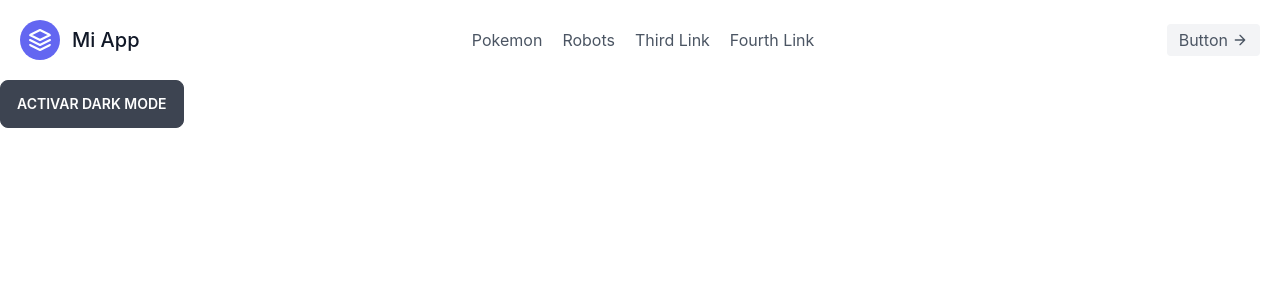
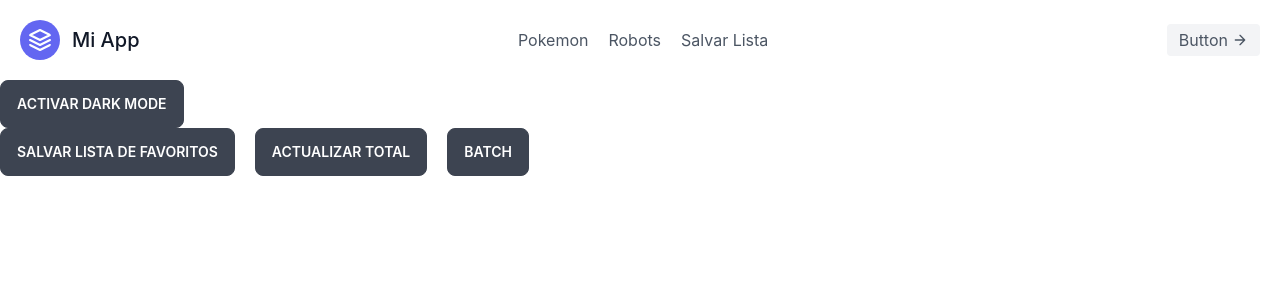
Before and after one commit to karmap/react31860, a React (Create React App) app: page /salvarfavs in a window 1280 px wide. Shown: the top 300 px of the page. Built offline with nearby package versions, Linux system fonts and the light colour scheme.

Commit message:
Firebase / Firestore 2

```diff
--- a/src/App.js
+++ b/src/App.js
@@ -18,6 +18,7 @@ import ToggleDarkMode from './components/ToggleDarkMode';
 import FavRobotsProvider from './context/favRobotsContext';
 import MilanesaNapolitana from './components/shop/MilanesaNapolitana';
 import Milanesas from './components/shop/Milanesas';
+import SaveFavs from './components/robots/SaveFavs';
 
 function App() {
 
@@ -49,6 +50,7 @@ function App() {
             <Route path='/robots/:robotId' element={<RobotDetail/>}/>
             <Route path='/milanesa' element={<MilanesaNapolitana/>}/>
             <Route path='/milanesas' element={<Milanesas/>}/>
+            <Route path='/salvarfavs' element={<SaveFavs/>}/>
           </Routes>
         </BrowserRouter>
       </FavRobotsProvider>
--- a/src/components/NavBar.js
+++ b/src/components/NavBar.js
@@ -14,8 +14,7 @@ const NavBar = () => {
         <nav className="md:ml-auto md:mr-auto flex flex-wrap items-center text-base justify-center">
         <Link to='/pokemon' className="mr-5 hover:text-gray-900">Pokemon</Link>
         <Link to='/robots' className="mr-5 hover:text-gray-900">Robots</Link>
-        <a className="mr-5 hover:text-gray-900">Third Link</a>
-        <a className="mr-5 hover:text-gray-900">Fourth Link</a>
+        <Link to='/salvarfavs' className="mr-5 hover:text-gray-900">Salvar Lista</Link>
         </nav>
         <button className="inline-flex items-center bg-gray-100 border-0 py-1 px-3 focus:outline-none hover:bg-gray-200 rounded text-base mt-4 md:mt-0">Button
         <svg fill="none" stroke="currentColor" strokeLinecap="round" strokeLinejoin="round" strokeWidth="2" className="w-4 h-4 ml-1" viewBox="0 0 24 24">
--- a/src/components/robots/RobotCard.js
+++ b/src/components/robots/RobotCard.js
@@ -1,10 +1,10 @@
-import { memo, useContext, useEffect } from "react"
+import { memo, useEffect } from "react"
 import { Link } from "react-router-dom"
-import { FavRobotsContext } from "../../context/favRobotsContext"
+import { useFavs } from "../../context/favRobotsContext"
 
 const RobotCard = memo( ( {data, darkMode = false} ) => {
 
-  const { addToFavorites } = useContext(FavRobotsContext)
+  const { addToFavorites } = useFavs()
 
   // useEffect(() => {
   //   console.log('Mounting robot card...');
--- a/src/components/robots/RobotsContainer.js
+++ b/src/components/robots/RobotsContainer.js
@@ -29,7 +29,7 @@ const RobotsContainer = () => {
     return new Promise( (resolve, reject) => {
       setTimeout(() => {
         resolve(robotsData)
-      }, 3000);
+      }, 1000);
     })
   }
 
--- /dev/null
+++ b/src/components/robots/SaveFavs.js
@@ -0,0 +1,77 @@
+import { addDoc, collection, doc, getFirestore, updateDoc, writeBatch } from "firebase/firestore"
+import { useFavs } from "../../context/favRobotsContext"
+
+const SaveFavs = () => {
+    const { favorites } = useFavs()
+
+    const saveFavsHandler = () => {
+      const user = {
+        name: 'Juan',
+        phone: '545454545454',
+        email: 'juan@gmail.com'
+      }
+      // equivalente a orden
+      const favs = {
+        buyer: user,
+        // favs equivale a items
+        favs: favorites,
+        total: favorites.length
+      }
+      console.log( favs );
+      saveToFirestore( favs )
+    }
+
+    // const saveToFirestore = (favs) => {
+    //   const db = getFirestore()
+    //   const favsCollection = collection(db, 'favs')
+
+    //   addDoc(favsCollection, favs).then( (response) => {
+    //     console.log( response.id );
+    //   })
+    // }
+
+    const saveToFirestore = async (favs) => {
+      const db = getFirestore()
+      const { id } = await addDoc(collection(db, 'favs'), favs)
+      console.log(id);
+    }
+
+    const updateHandler = async () => {
+      const id = 'Y7mzR47j2CvPyOdAZaHG'
+      // const id = 'idnoexiste'
+      const db = getFirestore()
+      const docToUpdate = doc(db,'favs', id)
+      try {
+        await updateDoc(docToUpdate, {otraprop: 22})
+      } catch (error) {
+        console.log('hubo algún error', error);
+      }
+    }
+
+    const batchHandler = () => {
+      const db = getFirestore()
+      const batch = writeBatch(db)
+
+      const doc1 = doc(db, 'favs', 'Y7mzR47j2CvPyOdAZaHG')
+      batch.update(doc1, { total: 33 })
+
+      const doc2 = doc(db, 'favs', 'h96eOXywfWrSN9fnfOPq')
+      batch.update(doc2, { total: 55 })
+
+      const doc3 = doc(db, 'favs', 'Bk9p9k7sMjb7shHZWE1L')
+      batch.delete(doc3)
+
+      batch.commit()
+    }
+
+
+    return (
+    <div>
+        { favorites.map( f => <li key={f}> {f} </li>) }
+        <button onClick={saveFavsHandler} className='btn'>Salvar lista de favoritos</button>
+        <button onClick={updateHandler} className='btn ml-5'>Actualizar Total</button>
+        <button onClick={batchHandler} className='btn ml-5'>Batch</button>
+    </div>
+  )
+}
+export default SaveFavs
--- a/src/context/favRobotsContext.js
+++ b/src/context/favRobotsContext.js
@@ -1,4 +1,4 @@
-import { Children, createContext, useState } from "react";
+import { createContext, useContext, useState } from "react";
 
 export const FavRobotsContext = createContext({
   favorites: [99],
@@ -28,3 +28,7 @@ const FavRobotsProvider = ({ children }) => {
   )
 }
 export default FavRobotsProvider
+
+export const useFavs = () => {
+  return useContext(FavRobotsContext)
+}
```
